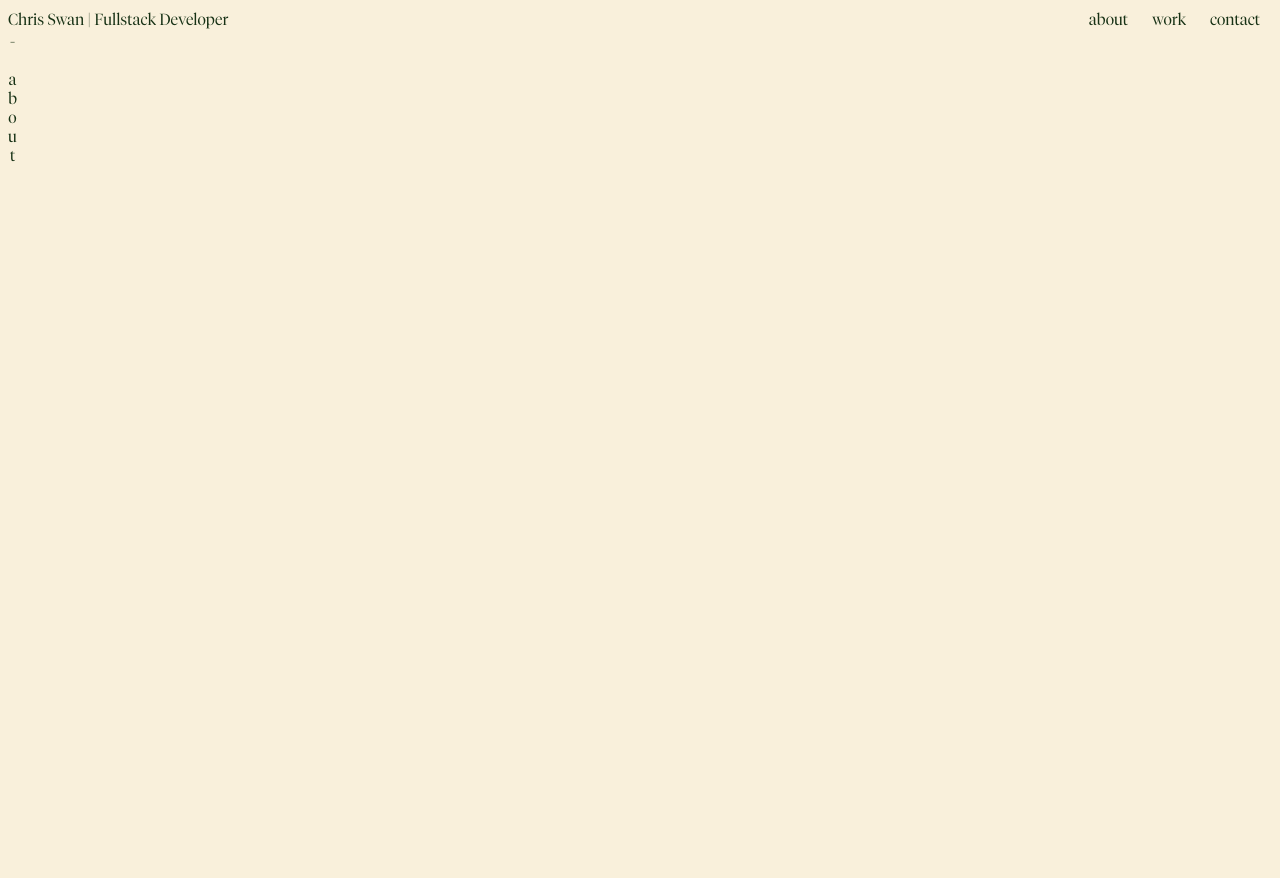
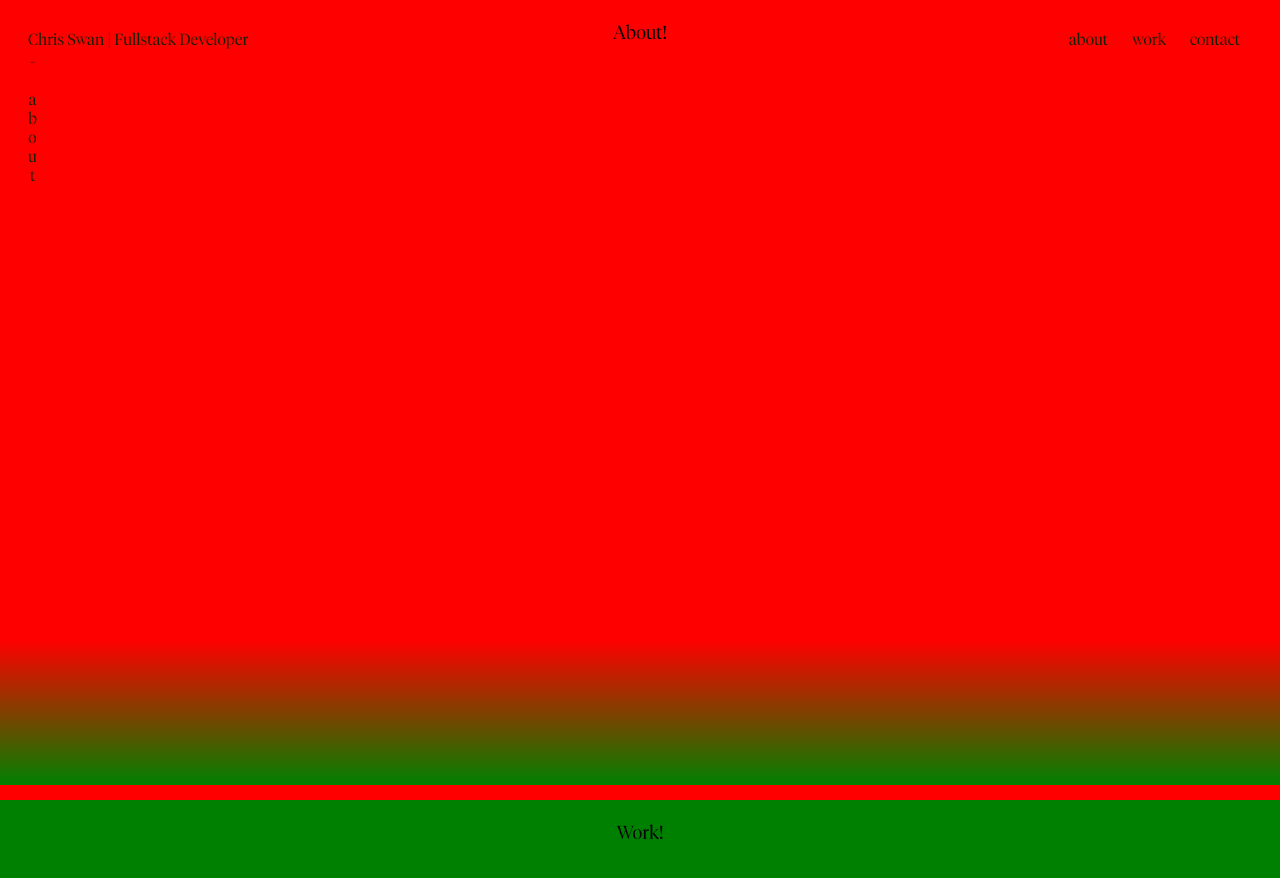
Before and after one commit to Chrisp-Swanch/personal-website, a React (Vite) app: page / in a window 1280 px wide. Shown: the top 878 px of the page. Before the commit the page ends 800 px from the top, so only its background shows below. Built offline with nearby package versions, Linux system fonts and the light colour scheme.

Commit message:
blocked-in sections

```diff
--- /dev/null
+++ b/src/components/About.tsx
@@ -0,0 +1,9 @@
+function About() {
+  return (
+    <section className="section-container__about">
+      <h1>About!</h1>
+    </section>
+  )
+}
+
+export default About
--- a/src/components/App.tsx
+++ b/src/components/App.tsx
@@ -1,6 +1,7 @@
 import Nav from './Nav'
 import NavSelected from './NavSelected'
 import { useState } from 'react'
+import Views from './Views'
 
 function App() {
   const [navSelection, setNavSelection] = useState('about')
@@ -9,6 +10,7 @@ function App() {
     <>
       <Nav setNavSelection={setNavSelection} />
       <NavSelected selection={navSelection} />
+      <Views />
     </>
   )
 }
--- /dev/null
+++ b/src/components/Contact.tsx
@@ -0,0 +1,9 @@
+function Contact() {
+  return (
+    <section className="section-container__contact">
+      <h1>Contact!</h1>
+    </section>
+  )
+}
+
+export default Contact
--- a/src/components/Nav.tsx
+++ b/src/components/Nav.tsx
@@ -1,5 +1,3 @@
-import { useState } from 'react'
-
 import NavTitle from './NavTitle'
 import NavOption from './NavOption'
 
--- /dev/null
+++ b/src/components/Views.tsx
@@ -0,0 +1,15 @@
+import About from './About'
+import Work from "./Work"
+import Contact from "./Contact"
+
+function Views() {
+  return (
+    <div className="views-container">
+      <About />
+      <Work />
+      <Contact />
+    </div>
+  )
+}
+
+export default Views
--- /dev/null
+++ b/src/components/Work.tsx
@@ -0,0 +1,15 @@
+function Work() {
+  return (
+    <>
+      <section className="section-container__work">
+        <div className="section-container__work__gradient"></div>
+        <div className="section-container__work__background"></div>
+        <div className="section-container__work__content">
+          <h1>Work!</h1>
+        </div>
+      </section>
+    </>
+  )
+}
+
+export default Work
--- a/src/styles/index.scss
+++ b/src/styles/index.scss
@@ -12,6 +12,10 @@
   -webkit-font-smoothing: antialiased;
   -moz-osx-font-smoothing: grayscale;
   -webkit-text-size-adjust: 100%;
+}
+
+body {
+  padding: $page-padding;
 }
 
 a {
@@ -41,3 +45,72 @@ a {
   position: relative;
   left: -8px;
 }
+
+.views-container {
+  position: absolute;
+  top: 0px;
+  left: 0px;
+  display: flex;
+  justify-content: center;
+  align-items: center;
+  flex-direction: column;
+  flex-shrink: 1;
+  z-index: -1;
+  width: 100%;
+  height: auto;
+
+  .section-container {
+    position: sticky;
+
+    &__about {
+      position: sticky;
+      top: 0px;
+      z-index: -4;
+      display: flex;
+      justify-content: center;
+      background-color: red;
+      width: 100%;
+      height: 100vh;
+    }
+
+    &__work {
+      display: flex;
+      flex-direction: column;
+      position: sticky;
+      top: 0px;
+      align-items: center;
+      z-index: -3;
+      width: 100%;
+      height: 100vh;
+
+      &__gradient {
+        position: absolute;
+        top: -20vh;
+        width: 100%;
+        height: 145px;
+        background-image: linear-gradient(to bottom, transparent, green);
+      }
+
+      &__background {
+        position: sticky;
+        background-color: green;
+        height: 100%;
+        width: 100%;
+      }
+
+      &__content {
+        position: absolute;
+      }
+    }
+
+    &__contact {
+      display: flex;
+      position: sticky;
+      z-index: -2;
+      justify-content: center;
+      background-color: yellow;
+      width: 100%;
+      height: 100vh;
+    }
+  }
+}
--- a/src/styles/variables.scss
+++ b/src/styles/variables.scss
@@ -1,4 +1,6 @@
 @import './fonts/tiempos-fine.scss';
+
+$page-padding: 20px;
 
 $background-main: rgba(249, 239, 216, 0.90);
 $accent-green: rgba(3, 33, 3, 0.92);
@@ -10,3 +12,7 @@ $text-main: rgba(0, 0, 0, 0.92);
   text-decoration: none;
   color: $accent-green;
 }
+
+@mixin page-padding {
+  padding: $page-padding;
+}
```
